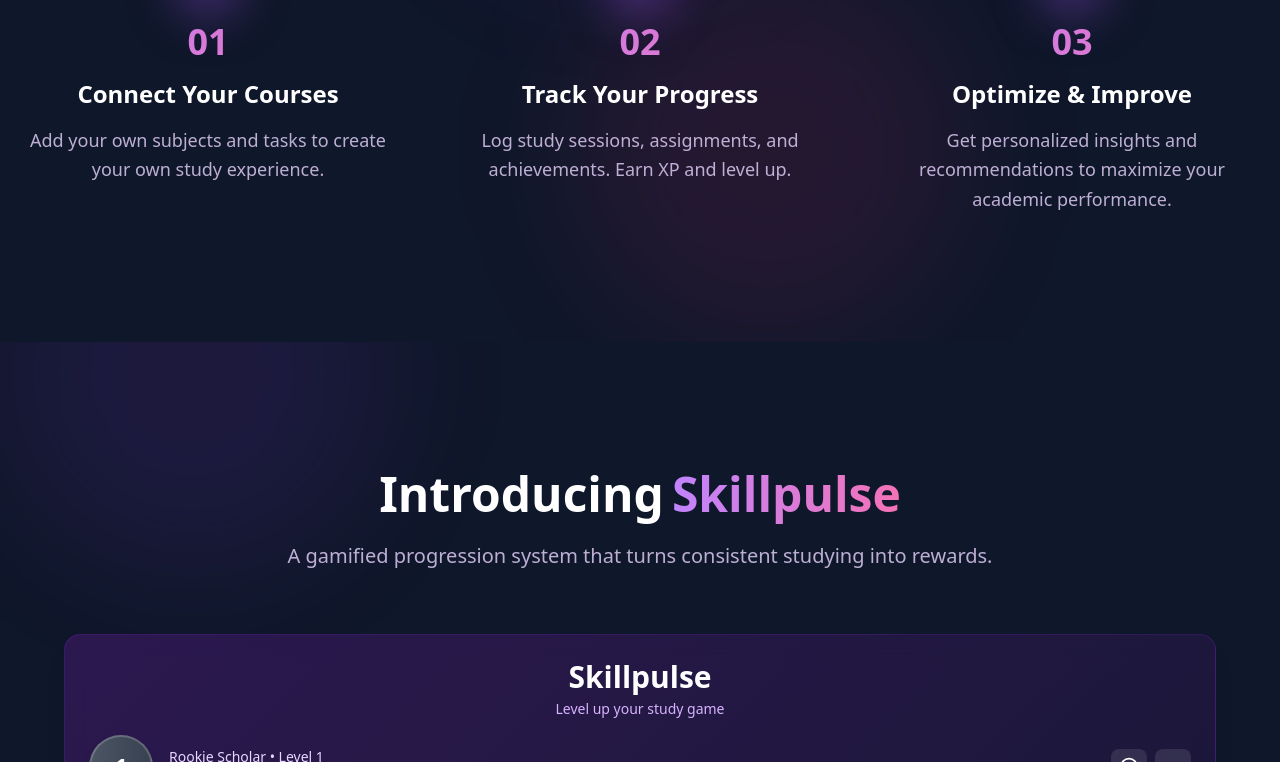
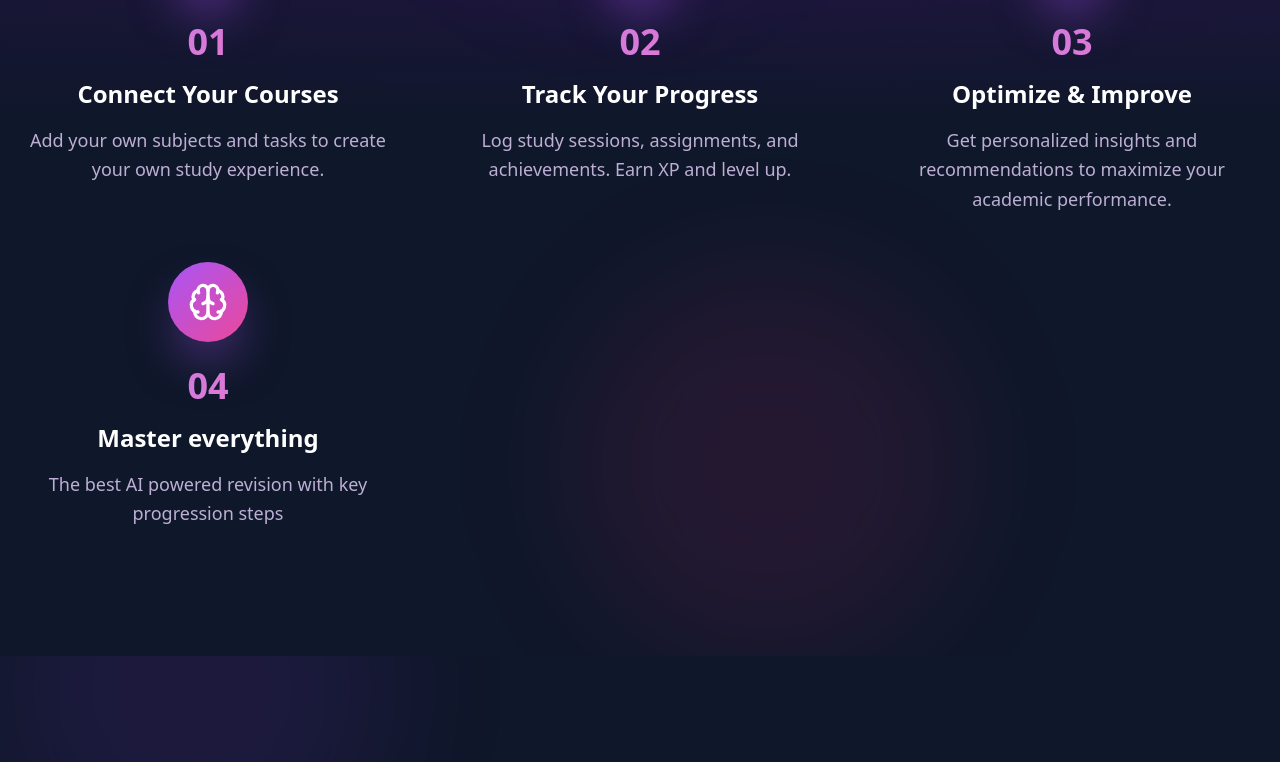
Before and after one commit to dkhedekar79/Trackviso2, a React (Vite) app: page / in a window 1280 px wide. Shown: the part 3214-3976 px from the top of the page. Built offline with nearby package versions, Linux system fonts and the light colour scheme.

Commit message:
Add new step for AI powered revision

```diff
--- a/src/pages/Landing.jsx
+++ b/src/pages/Landing.jsx
@@ -524,7 +524,15 @@ const Landing = () => {
                 desc: "Get personalized insights and recommendations to maximize your academic performance.",
                 icon: TrendingUp,
                 color: "purple"
+              },
+              {
+                step: "04",
+                title: "Master everything",
+                desc: "The best AI powered revision with key progression steps",
+                icon: Brain,
+                color: "purple"
               }
+
             ].map((item, index) => (
               <motion.div
                 key={index}
```
